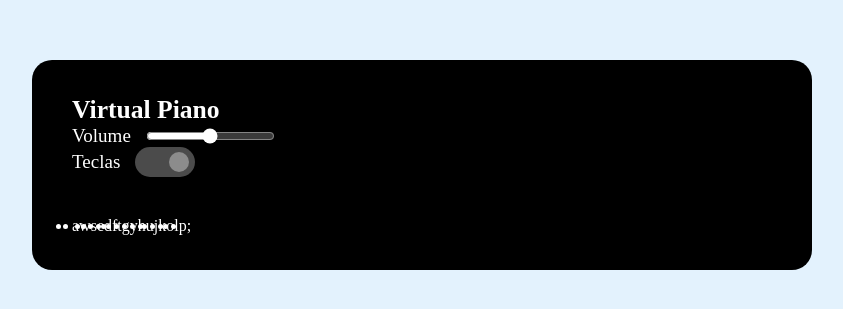
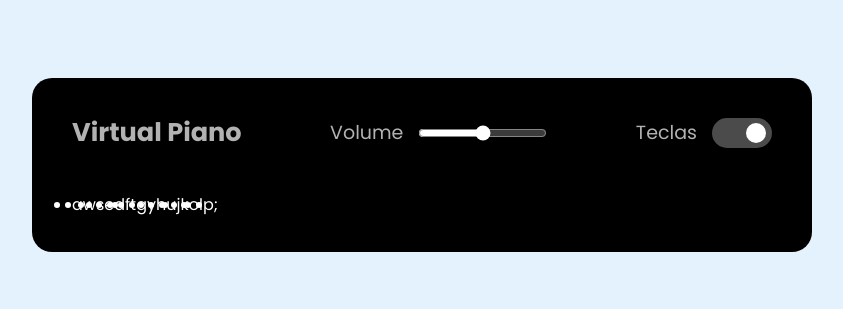
Before and after one commit to Lucas-LkTecc/projeto-simulador-piano, a plain HTML site: page index.html in a window 1280 px wide. Shown: the part 235-544 px from the top of the page, without its empty margins (218-1061 px from the left). Drawn offline with Linux system fonts and the light colour scheme.

Commit message:
re-estilizando o Header com fontes do google fonts

```diff
--- a/index.html
+++ b/index.html
@@ -3,9 +3,13 @@
 <head>
     <meta charset="UTF-8">
     <meta name="viewport" content="width=device-width, initial-scale=1.0">
-
+    <!-- styles -->
     <link rel="stylesheet" href="src/styles/reset.css">
     <link rel="stylesheet" href="src/styles/main.css">
+    <!-- fontes -->
+    <link rel="preconnect" href="https://fonts.googleapis.com">
+    <link rel="preconnect" href="https://fonts.gstatic.com" crossorigin>
+    <link href="https://fonts.googleapis.com/css2?family=Poppins:ital,wght@0,100;0,200;0,300;0,400;0,700;1,100;1,200;1,300;1,400&display=swap" rel="stylesheet">
 
     <title>Piano Simulator</title>
 </head>
--- a/src/styles/main.css
+++ b/src/styles/main.css
@@ -12,6 +12,13 @@ body {
     border-radius: 20px;
     padding: 35px 40px;
     background-color: #000000;
+}
+
+.container header {
+    color: #b2b2b2;
+    display: flex;
+    align-items: center;
+    justify-content: space-between;
 }
 
 header h2 {
@@ -59,7 +66,7 @@ header .column span {
 
 .keys-check input:checked::before {
     left: 2.1rem;
-    background-color: #8c8c8c;
+    background-color: #fff;
 
 }
 
--- a/src/styles/reset.css
+++ b/src/styles/reset.css
@@ -3,4 +3,5 @@
     padding: 0;
     box-sizing: border-box;
     outline: none;
+    font-family: "Poppins", sans-serif;
 }
```
